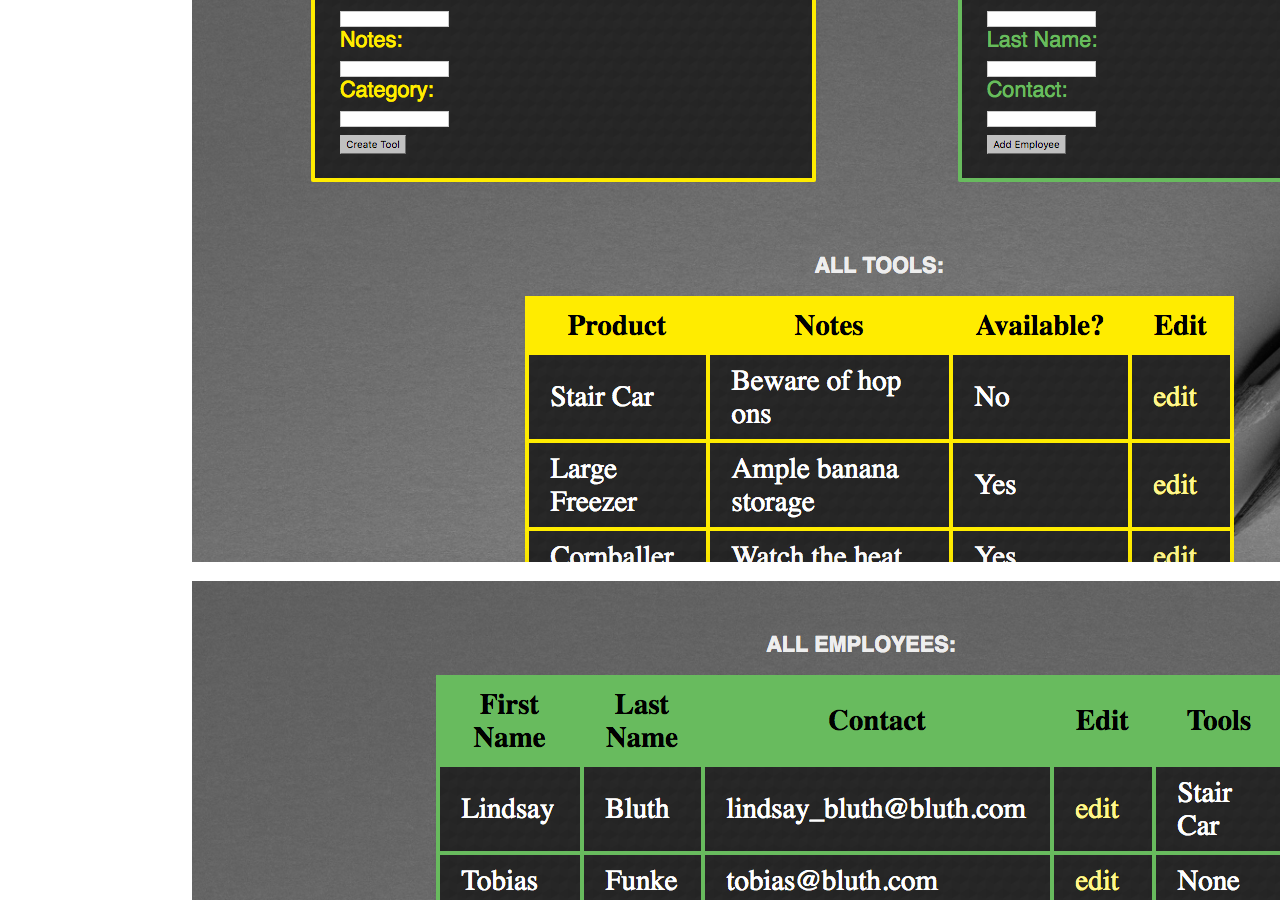
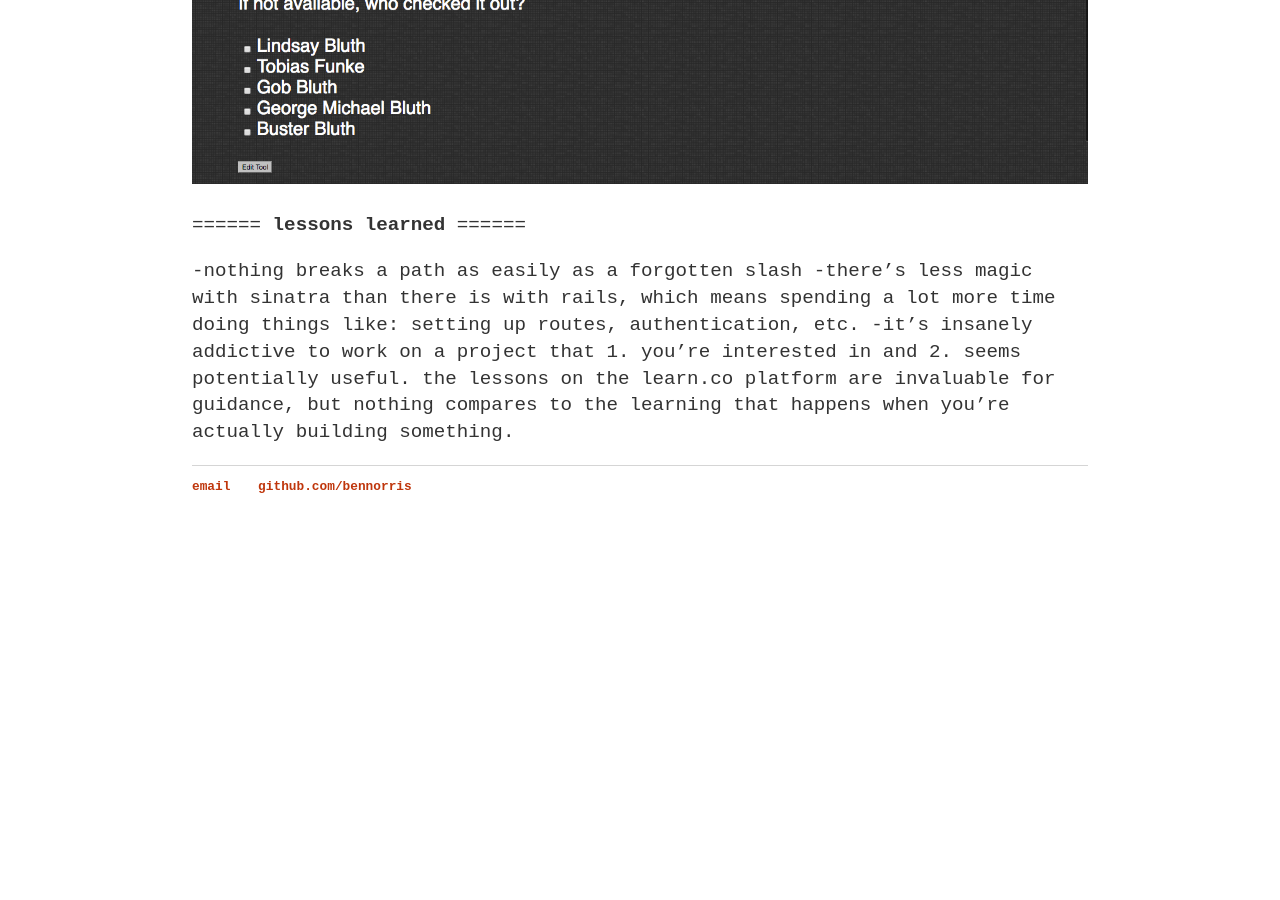
Before and after one commit to bennorris/blog, a Jekyll site: the page built from _posts/2016-09-26-sinatra.md, in a window 1280 px wide and 900 px high, scrolled down 4051 px. Built offline with Jekyll 4.4.1, drawn with Linux system fonts in a browser that asks for light colours; after the commit the page ends 4605 px from its top, so only the background shows below that; some of the changed text lies outside the part shown.

Commit message:
slight changes

```diff
--- a/_posts/2016-09-26-sinatra.md
+++ b/_posts/2016-09-26-sinatra.md
@@ -18,36 +18,33 @@
 **tool tracker snapshots**
 
 landing page:
-![company dashboard view](https://bennorris.github.io/blog/assets/landing_page.png){: .center-image }
+<img src="https://bennorris.github.io/blog/assets/landing_page.png" style="height: 100%; width: 100%; object-fit: contain" alt="landing page"/>
+<!-- ![company dashboard view](https://bennorris.github.io/blog/assets/landing_page.png){: .center-image } -->
 
 sign up:
-
-![company dashboard view](https://bennorris.github.io/blog/assets/sign_up.png){: .center-image }
+<img src="https://bennorris.github.io/blog/assets/sign_up.png" style="height: 100%; width: 100%; object-fit: contain" alt="sign up page"/>
+<!-- ![company dashboard view](https://bennorris.github.io/blog/assets/sign_up.png){: .center-image } -->
 
 log in
-![company dashboard view](https://bennorris.github.io/blog/assets/login.png){: .center-image }
+<img src="https://bennorris.github.io/blog/assets/login.png" style="height: 100%; width: 100%; object-fit: contain" alt="company dashboard view"/>
+<!-- ![company dashboard view](https://bennorris.github.io/blog/assets/login.png){: .center-image } -->
 
 company dashboard views
-![company dashboard view](https://bennorris.github.io/blog/assets/company_dash_1.png){: .center-image }
-
-![company dashboard view](https://bennorris.github.io/blog/assets/company_dash_2.png){: .center-image }
-
-![company dashboard view](https://bennorris.github.io/blog/assets/company_dash_3.png){: .center-image }
-
-![company dashboard view](https://bennorris.github.io/blog/assets/edit_page.png){: .center-image }
+<img src="https://bennorris.github.io/blog/assets/company_dash_1.png" style="height: 100%; width: 100%; object-fit: contain" alt="company dashboard view"/>
+<!-- ![company dashboard view](https://bennorris.github.io/blog/assets/company_dash_1.png){: .center-image } -->
+<img src="https://bennorris.github.io/blog/assets/company_dash_2.png" style="height: 100%; width: 100%; object-fit: contain" alt="company dashboard view"/>
+<!-- ![company dashboard view](https://bennorris.github.io/blog/assets/company_dash_2.png){: .center-image } -->
+<img src="https://bennorris.github.io/blog/assets/company_dash_3.png" style="height: 100%; width: 100%; object-fit: contain" alt="company dashboard view"/>
+<!-- ![company dashboard view](https://bennorris.github.io/blog/assets/company_dash_3.png){: .center-image } -->
+<img src="https://bennorris.github.io/blog/assets/edit_page.png" style="height: 100%; width: 100%; object-fit: contain" alt="company dashboard view"/>
+<!-- ![company dashboard view](https://bennorris.github.io/blog/assets/edit_page.png){: .center-image } -->
 
 
-======
-**the takeaway**
-======
-
-will add soon.
-
-topic 1: creating something potentially useful
-topic 2: the leap from development to deployment
 
 ======
 **lessons learned**
 ======
 
 -nothing breaks a path as easily as a forgotten slash
+-there's less magic with sinatra than there is with rails, which means spending a lot more time doing things like: setting up routes, authentication, etc.
+-it's insanely addictive to work on a project that 1. you're interested in and 2. seems potentially useful. the lessons on the learn.co platform are invaluable for guidance, but nothing compares to the learning that happens when you're actually building something.
```
Also changed, not shown: _posts/2016-11-06-rails.md (+2 -5 lines).
